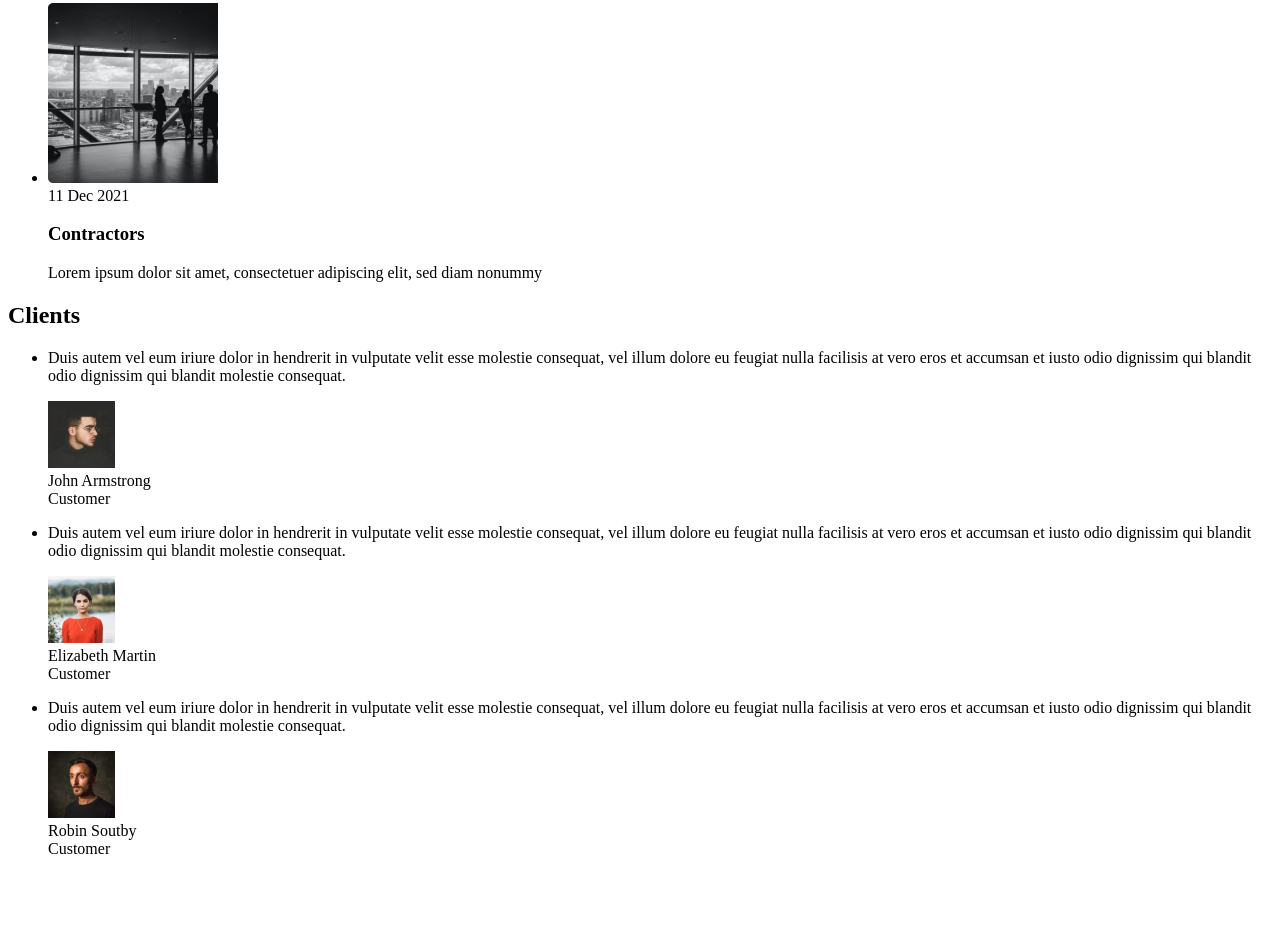
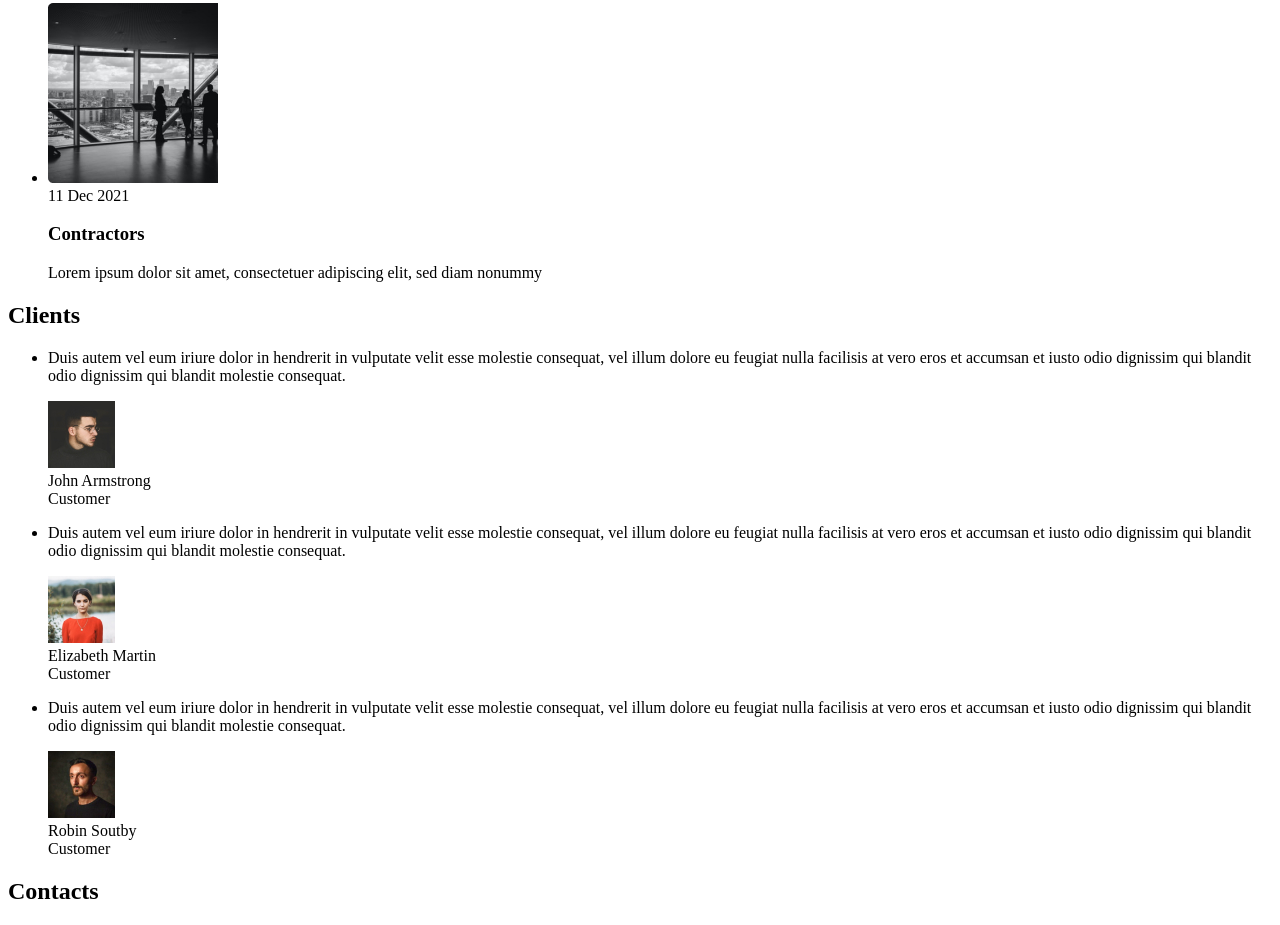
Before and after one commit to adambeckercodes/lionic-webpage, a plain HTML site: page index.html in a window 1280 px wide. Shown: the part 2023-2948 px from the top of the page. Before the commit the page ends 2897 px from the top, so only its background shows below. Drawn offline with Linux system fonts and the light colour scheme.

Commit message:
Small Update

```diff
--- a/index.html
+++ b/index.html
@@ -325,6 +325,9 @@
     </section>
     <section id="contacts" class="contacts">
       <div class="container">
+        <h2 class="section-title contacts-title">
+          Contacts
+        </h2>
 
       </div>
     </section>
```
